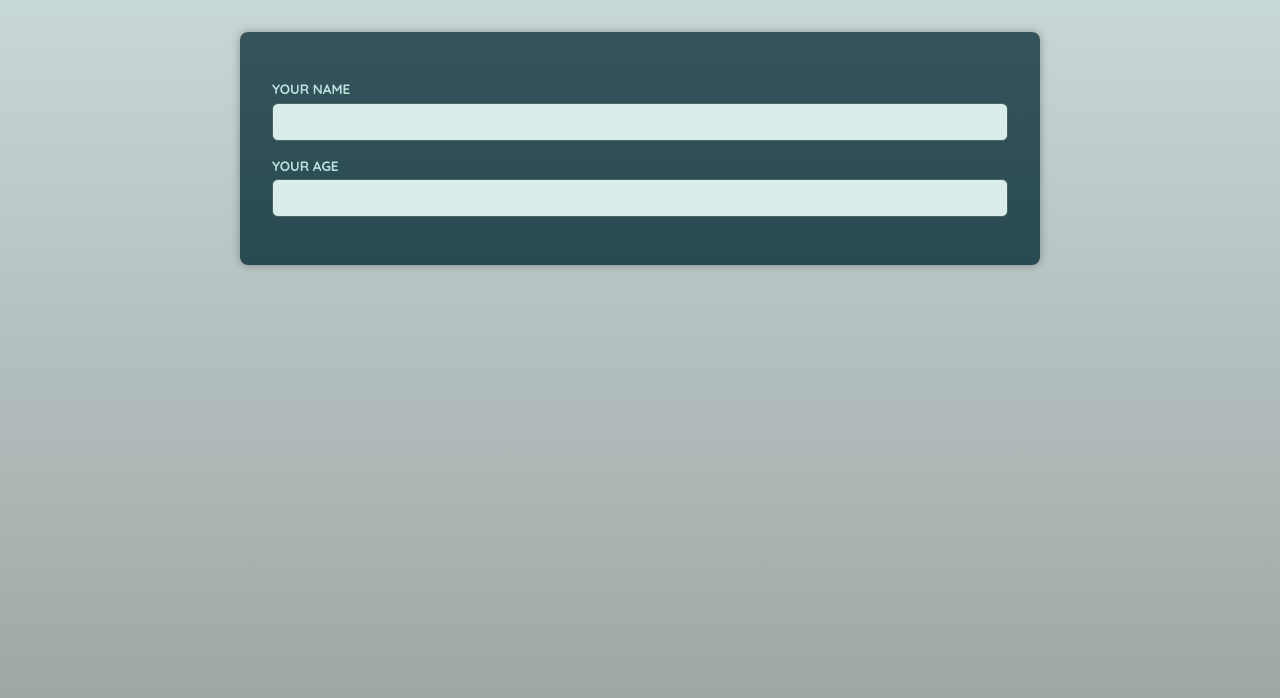
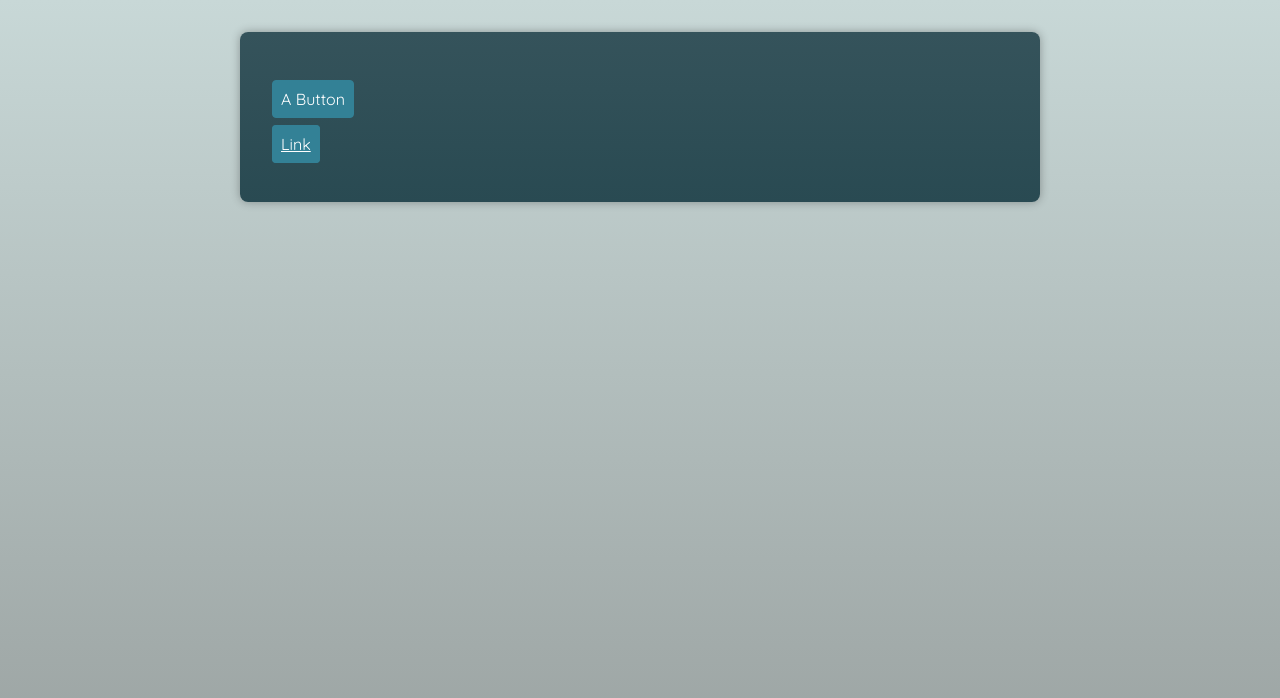
Before and after one commit to PJLindsay/s4-demo-project, a React (Vite) app: page / in a window 1280 px wide. Shown: the top 698 px of the page. Built offline with nearby package versions, Linux system fonts and the light colour scheme; a web font is replaced by a local one.

Commit message:
Add button component

```diff
--- a/src/App.tsx
+++ b/src/App.tsx
@@ -1,10 +1,16 @@
-import Input from './components/Input.tsx'
+import Button from './components/Button.tsx'
 
 function App() {
   return (
     <main>
-      <Input id="name" label="Your name" type="text" />
-      <Input id="age" label="Your age" type="number" />
+      <p>
+        <Button el="button">A Button</Button>
+      </p>
+      <p>
+        <Button el="anchor" href="https://wikipedia.org">
+          Link
+        </Button>
+      </p>
     </main>
   )
 }
--- /dev/null
+++ b/src/components/Button.tsx
@@ -0,0 +1,21 @@
+import { type ComponentPropsWithoutRef } from "react"
+
+// return either an Anchor/Link or a button
+// achieved with a discriminated union
+
+type ButtonProps = {
+  el: 'button'
+} & ComponentPropsWithoutRef<'button'>
+
+type AnchorProps = {
+  el: 'anchor'
+} & ComponentPropsWithoutRef<'a'>
+
+export default function Button(props: ButtonProps | AnchorProps) {
+  // const {el, ...otherProps} = props
+  if (props.el === 'anchor') {
+    return <a className="button" {...props}></a>
+  }
+
+  return <button className="button" {...props}></button>
+}
```
